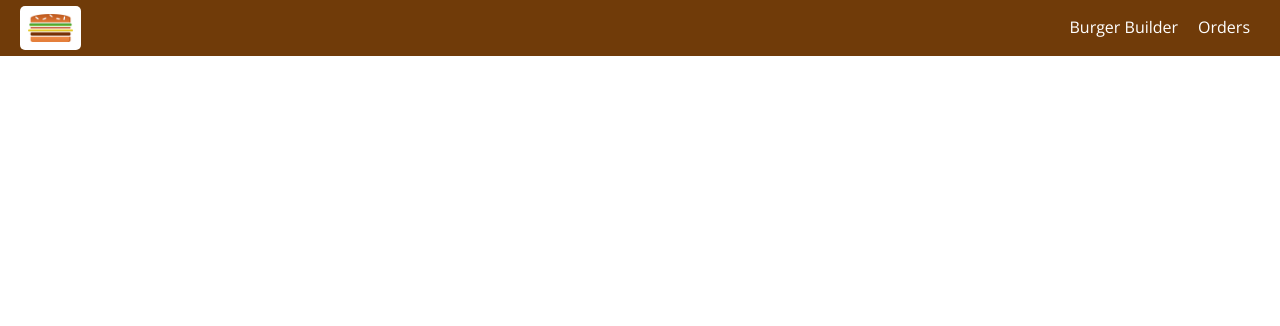
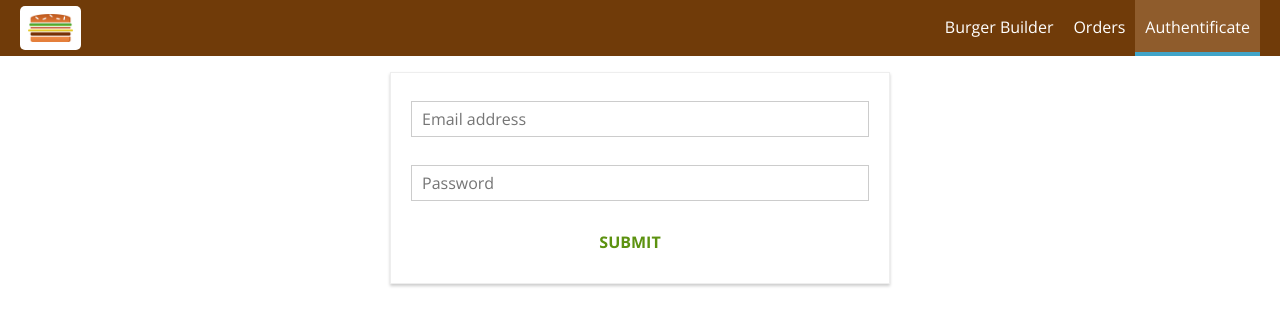
Before and after one commit to momtysamby/BurgerBuilder, a React app: page /auth in a window 1280 px wide. Shown: the top 326 px of the page. Built offline with nearby package versions, Linux system fonts and the light colour scheme.

Commit message:
Auth form added

```diff
--- a/src/App.js
+++ b/src/App.js
@@ -4,6 +4,7 @@
 import BurgerBuilder from './containers/BurgerBuilder/BurgerBuilder'
 import Checkout from './containers/Checkout/Checkout'
 import Orders from './containers/Orders/Orders'
+import Auth from './containers/Auth/Auth'
 
 
 class App extends Component {
@@ -14,6 +15,7 @@
             <Switch>
               <Route path='/checkout' component={Checkout} />
               <Route path='/orders' component={Orders} />
+              <Route path='/auth' component={Auth} />
               <Route path='/' exact component={BurgerBuilder} />
             </Switch>
           </Layout>
--- a/src/components/Navigation/NavigationItems/NavigationItems.js
+++ b/src/components/Navigation/NavigationItems/NavigationItems.js
@@ -6,6 +6,7 @@
     <ul className={classes.NavigationItems}>
         <NavigationItem link='/' exact>Burger Builder</NavigationItem>
         <NavigationItem link='/orders'>Orders</NavigationItem>
+        <NavigationItem link='/auth'>Authentificate</NavigationItem>
     </ul>
 )
 
--- /dev/null
+++ b/src/containers/Auth/Auth.css
@@ -0,0 +1,15 @@
+.Auth {
+    margin: 20px auto;
+    width: 80%;
+    text-align: center;
+    box-shadow: 0 2px 3px #ccc;
+    border: 1px solid #eee;
+    padding: 10px;
+    box-sizing: border-box;
+}
+
+@media (min-width: 600px) {
+    .Auth {
+        width: 500px;
+    }
+}
--- /dev/null
+++ b/src/containers/Auth/Auth.js
@@ -0,0 +1,106 @@
+import React, { Component } from 'react'
+
+import Input from '../../components/UI/Input/Input'
+import Button from '../../components/UI/Button/Button'
+import classes from './Auth.css'
+
+class Auth extends Component {
+
+    state = {
+        controls: {
+            email: {
+                elementType: 'input',
+                elementConfig: {
+                    type: 'email',
+                    placeholder: 'Email address'
+                },
+                value: '',
+                validation: {
+                    required: true,
+                    isEmail: true
+                },
+                valid: false,
+                touched: false
+            },
+            password: {
+                elementType: 'input',
+                elementConfig: {
+                    type: 'password',
+                    placeholder: 'Password'
+                },
+                value: '',
+                validation: {
+                    required: true,
+                    minLength: 6
+                },
+                valid: false,
+                touched: false
+            }
+        }
+    }
+
+    checkValidity(value, rules) {
+        let isValid = true
+        if (!rules) {
+            return true // dropdown witout rules, lecture 248
+        }
+        if (rules.required) {
+            isValid = value.trim() !=='' && isValid
+        }
+        if (rules.minLength) {
+            isValid = value.length >= rules.minLength && isValid
+        }
+        if (rules.maxLength) {
+            isValid = value.length <= rules.maxLength && isValid
+        }
+
+        return isValid
+    }
+
+   inputChangedHandler = (event, controlName) => {
+        const updatedControls = {
+            ...this.state.controls,
+            [controlName]: {
+                ...this.state.controls[controlName],
+                value: event.target.value,
+                valid: this.checkValidity(event.target.value, this.state.controls[controlName].validation),
+                touched: true
+
+            }
+        }
+        this.setState({controls: updatedControls})
+   }
+
+    render() {
+        const formElementsArray = []
+        for (let key in this.state.controls) {
+            formElementsArray.push({
+                id: key, //lecture 324
+                config: this.state.controls[key]
+            })
+        }
+
+            const form = formElementsArray.map(formElement => (
+                <Input
+                    id={formElement.id}
+                    elementType={formElement.config.elementType}
+                    elementConfig={formElement.config.elementConfig}
+                    value={formElement.config.value}
+                    invalid={!formElement.config.valid}
+                    shouldValidate={formElement.config.validation}
+                    touched={formElement.config.touched}
+                    changed={(event) => (this.inputChangedHandler(event, formElement.id))} />
+            ))
+
+            return (
+                <div className={classes.Auth}>
+                    <form>
+                        {form}
+                    <Button btnType='Success'>SUBMIT</Button>
+                    </form>
+                </div>
+            )
+        }
+    }
+
+    export default Auth
```
